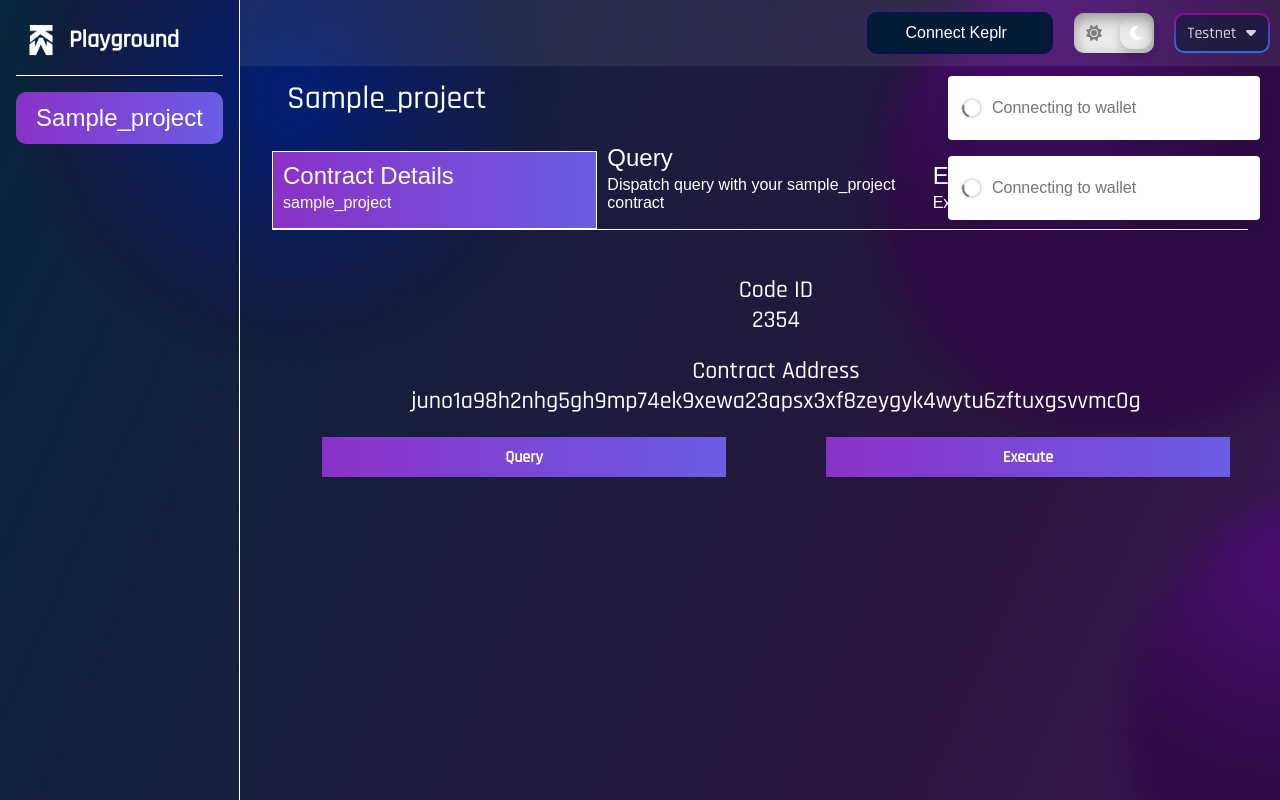
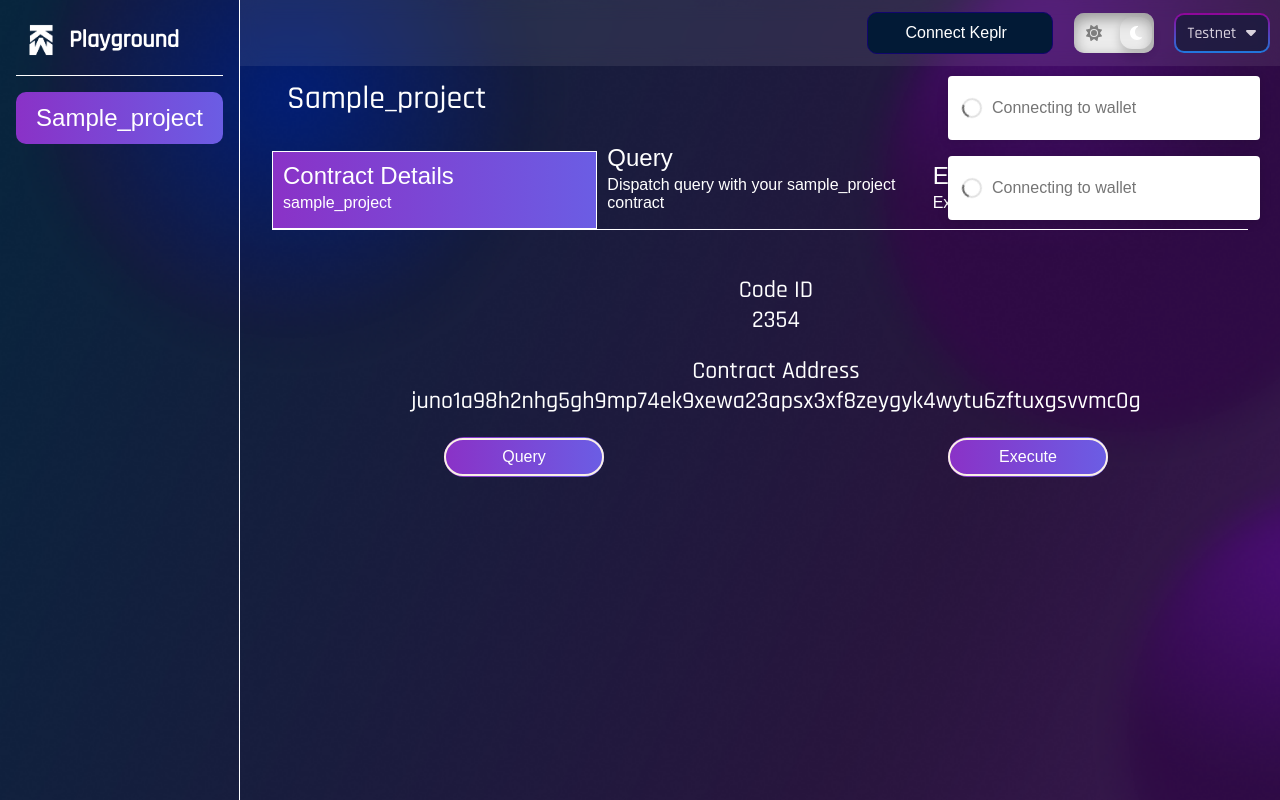
Before and after one commit to kubiklabs/wasmkit-playground, a React (Create React App) app: page / in a window 1280 px wide. Built offline with nearby package versions, Linux system fonts and the light colour scheme; a web font is replaced by a local one.

Commit message:
fix button and functional netswitch

```diff
--- a/src/pages/home.css
+++ b/src/pages/home.css
@@ -549,9 +549,13 @@ linear-gradient(to right, var(--multicolor-left), var(--multicolor-right))
   justify-content: space-around;
   /* gap: 20px; */
 }
+.two-button-wrapper .btn{
+   width: 100%;
+}
 
 .button-1-div{
-  width: 40%;
+  width: 10rem;
+  height: 10rem;
   display: flex;
   align-items: center;
   justify-content: center;
@@ -563,6 +567,10 @@ linear-gradient(to right, var(--multicolor-left), var(--multicolor-right))
   height: 5vh;
   font-weight: bold;
   flex-wrap: wrap;
+  border-radius: 50px;
+  /* padding: 14px 0; */
+  cursor: pointer;
+  transition: 0.2s;
 }
 
 .button-1-div:hover{
--- a/src/pages/home.tsx
+++ b/src/pages/home.tsx
@@ -19,7 +19,7 @@ import { faBars, faXmark } from "@fortawesome/free-solid-svg-icons";
 import { FontAwesomeIcon } from "@fortawesome/react-fontawesome";
 import ContrctNameJson from "../contracts/instantiateInfo/contractList.json"
 function Home() {
-  const [activeSection, setActiveSection] = useState<string | null>(null);
+  const [activeSection, setActiveSection] = useState<string>("instantiate");
   const [activeIndex, setActiveIndex] = useState<number>(0);
   const [active, setActive] = useState(false);
   const contractName = Object.keys(ContrctNameJson);
@@ -150,11 +150,11 @@ function Home() {
         </div>
 
         <div className="playground">
-          {activeSection !== "instantiate" &&
+          {/* {activeSection !== "instantiate" &&
             activeSection !== "execute" &&
             activeSection !== "query" && (
-              <Instantiate contractName={activeContract}/>
-            )}
+              <Instantiate contractName={activeContract} triggerPage={handleNavClick}/>
+            )} */}
           {activeSection === "instantiate" && (
             <Instantiate contractName={activeContract} triggerPage={handleNavClick}></Instantiate>
           )}
--- a/src/pages/instantiate.tsx
+++ b/src/pages/instantiate.tsx
@@ -38,12 +38,17 @@ function Instantiate(contractName: any = "counter") {
 
         <div className="two-button-wrapper">
 
+
           <div onClick={(e) => (contractName["triggerPage"]?(contractName["triggerPage"])("query") : ()=>{})} className="button-1-div">
+          <button className="btn primary-btn">
             Query
+            </button>
           </div>
 
           <div onClick={(e) => (contractName["triggerPage"] ? (contractName["triggerPage"])("execute") : ()=>{})} className="button-1-div">
+          <button className="btn primary-btn">
             Execute
+            </button>
           </div>
 
         </div>
```
